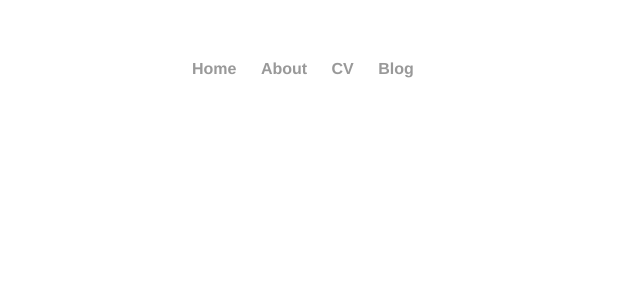
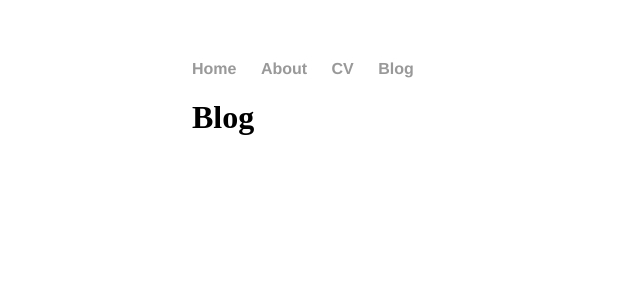
Before and after one commit to kyutama/kyutama.github.io, a Jekyll site: the page built from blog/index.html, in a window 1280 px wide. Shown: the top 300 px of the page, without its empty margins (0-640 px from the left). Built offline with Jekyll 4.4.1, drawn with Linux system fonts in a browser that asks for light colours.

Commit message:
Update default.html

```diff
--- a/_layouts/default.html
+++ b/_layouts/default.html
@@ -15,7 +15,7 @@
 	    		</ul>
 			</nav>
 			<div class="container">
-			{{ 準備中 }}
+			{{ content }}
 
 			</div><!-- /.container -->
 		<footer>
```
